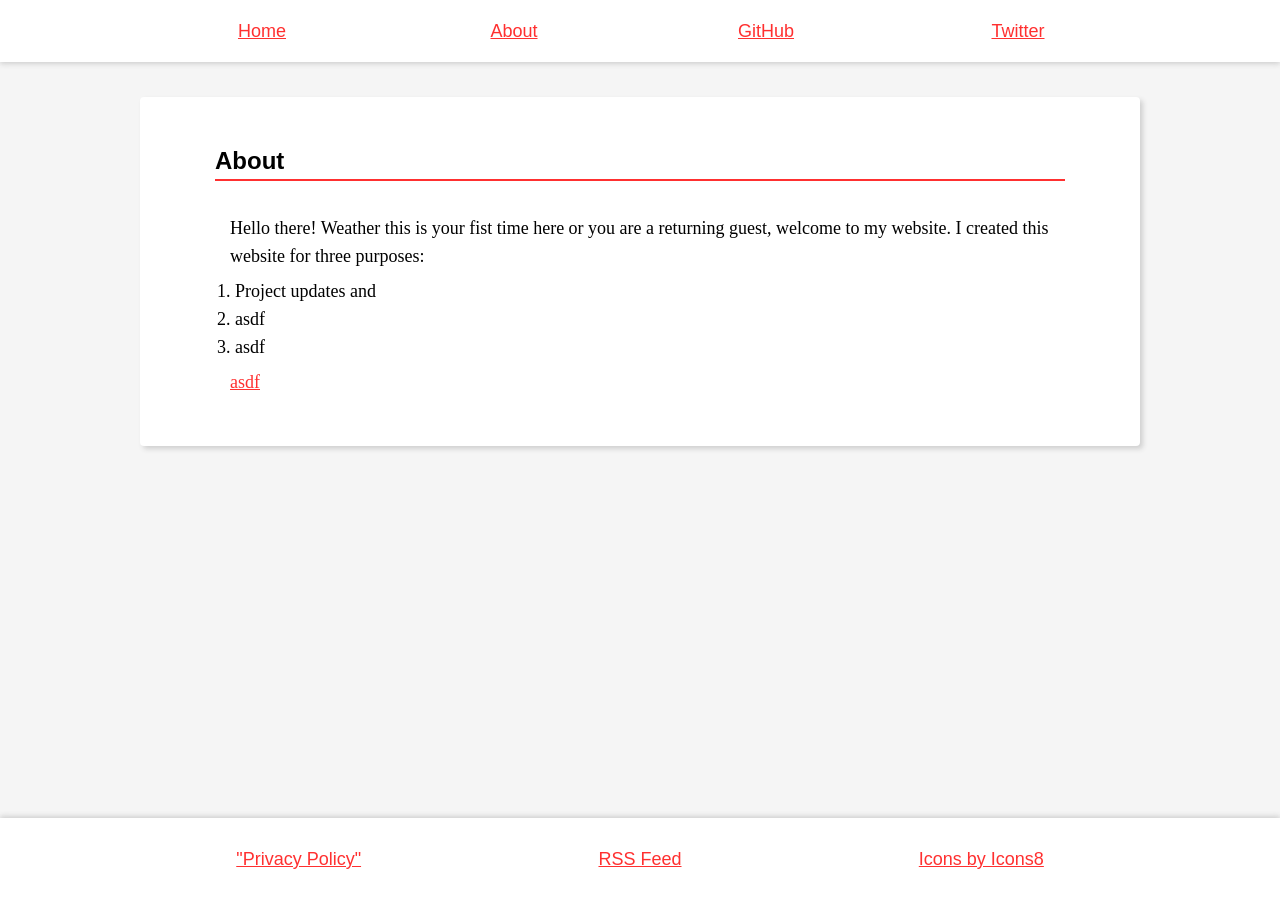
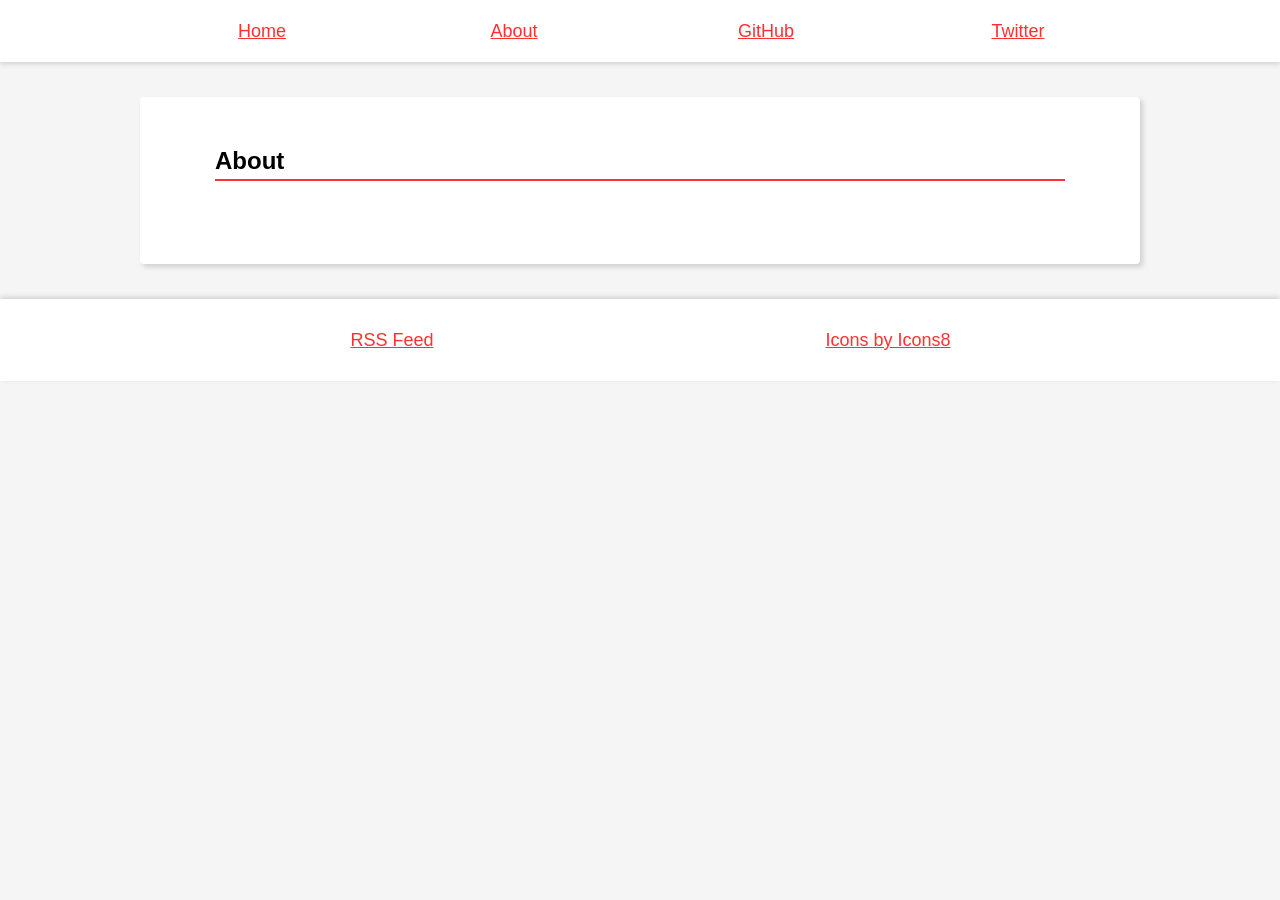
Before and after one commit to thatHumanJason/thatHumanJason.github.io, a Jekyll site: the page built from about.md, in a window 1280 px wide. Built offline with Jekyll 4.4.1, drawn with Linux system fonts in a browser that asks for light colours.

Commit message:
Removed dead "privacy policy" link and updated mobile CSS

```diff
--- a/_layouts/default.html
+++ b/_layouts/default.html
@@ -23,7 +23,6 @@
     </article>
     <footer>
       <ul>
-        <li><a href="/policy.html">"Privacy Policy"</a></li>
         <li><a href="/feed.xml">RSS Feed</a></li>
         <li><a href="https://icons8.com/" target="_blank">Icons by Icons8</a></li>
       </ul>
--- a/_layouts/home.html
+++ b/_layouts/home.html
@@ -26,7 +26,6 @@
     {% endfor %}
     <footer>
       <ul>
-        <li><a href="/policy.html">"Privacy Policy"</a></li>
         <li><a href="/feed.xml">RSS Feed</a></li>
         <li><a href="https://icons8.com/" target="_blank">Icons by Icons8</a></li>
       </ul>
--- a/_layouts/post.html
+++ b/_layouts/post.html
@@ -23,7 +23,6 @@
     </article>
     <footer>
       <ul>
-        <li><a href="/policy.html">"Privacy Policy"</a></li>
         <li><a href="/feed.xml">RSS Feed</a></li>
         <li><a href="https://icons8.com/" target="_blank">Icons by Icons8</a></li>
       </ul>
--- a/about.md
+++ b/about.md
@@ -1,22 +1,5 @@
 ---
 layout: default
 title: About
-permalink: /about/
+permalink: /about
 ---
-<style>
-footer {
-  width: 100%;
-  padding-left: 0;
-  padding-right: 0;
-  position: absolute;
-  bottom: 0;
-}
-</style>
-
-Hello there! Weather this is your fist time here or you are a returning guest, welcome to my website. I created this website for three purposes:
-
-1. Project updates and
-2. asdf
-3. asdf
-
-[asdf](asdf)
--- a/css/style.css
+++ b/css/style.css
@@ -324,8 +324,8 @@
   article {
     border-radius: 0;
     box-shadow: none;
-    width: calc(100% - 100px);
-    padding: 40px 50px;
+    width: calc(100% - 60px);
+    padding: 20px 30px;
     margin: 0;
     margin-bottom: 3px;
   }
```
Also changed, not shown: _posts/2019-04-29-installing-arch-linux-in-virtualbox-with-networking.markdown (deleted, +0 -95 lines).
